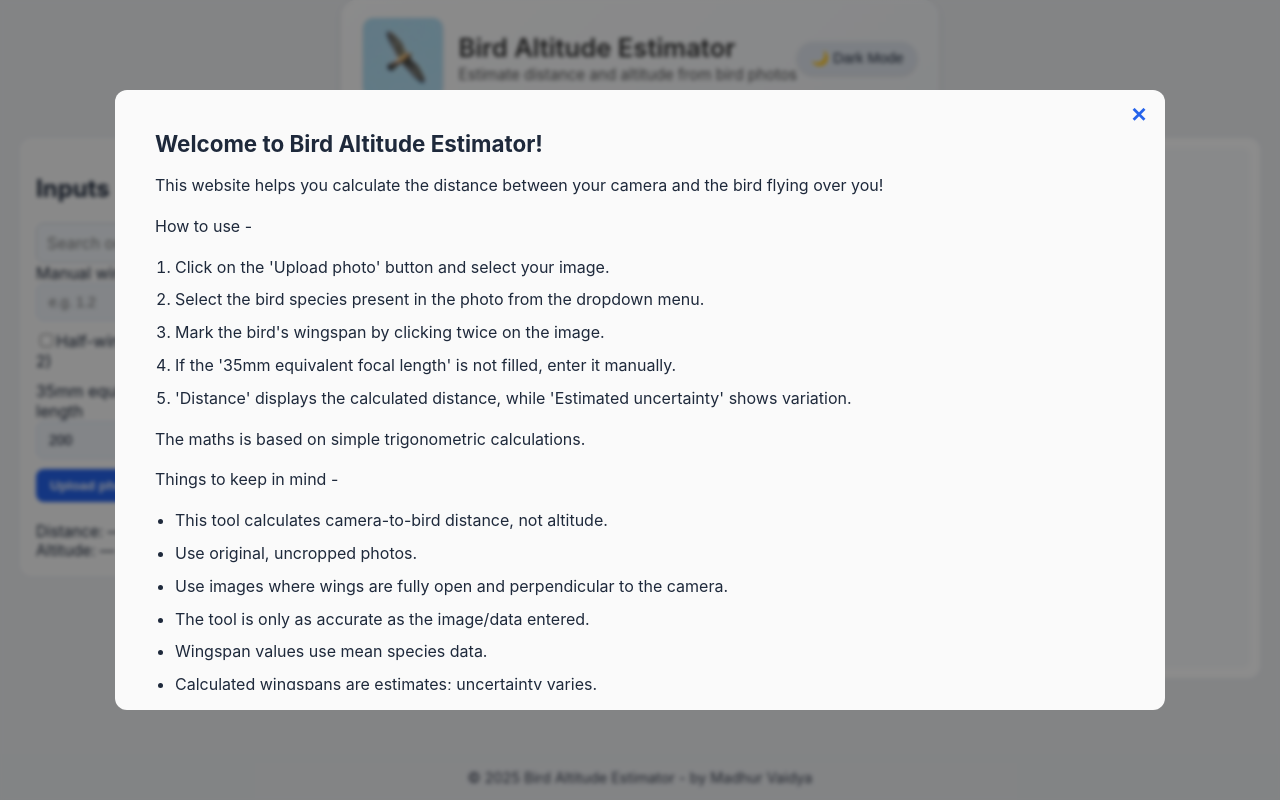
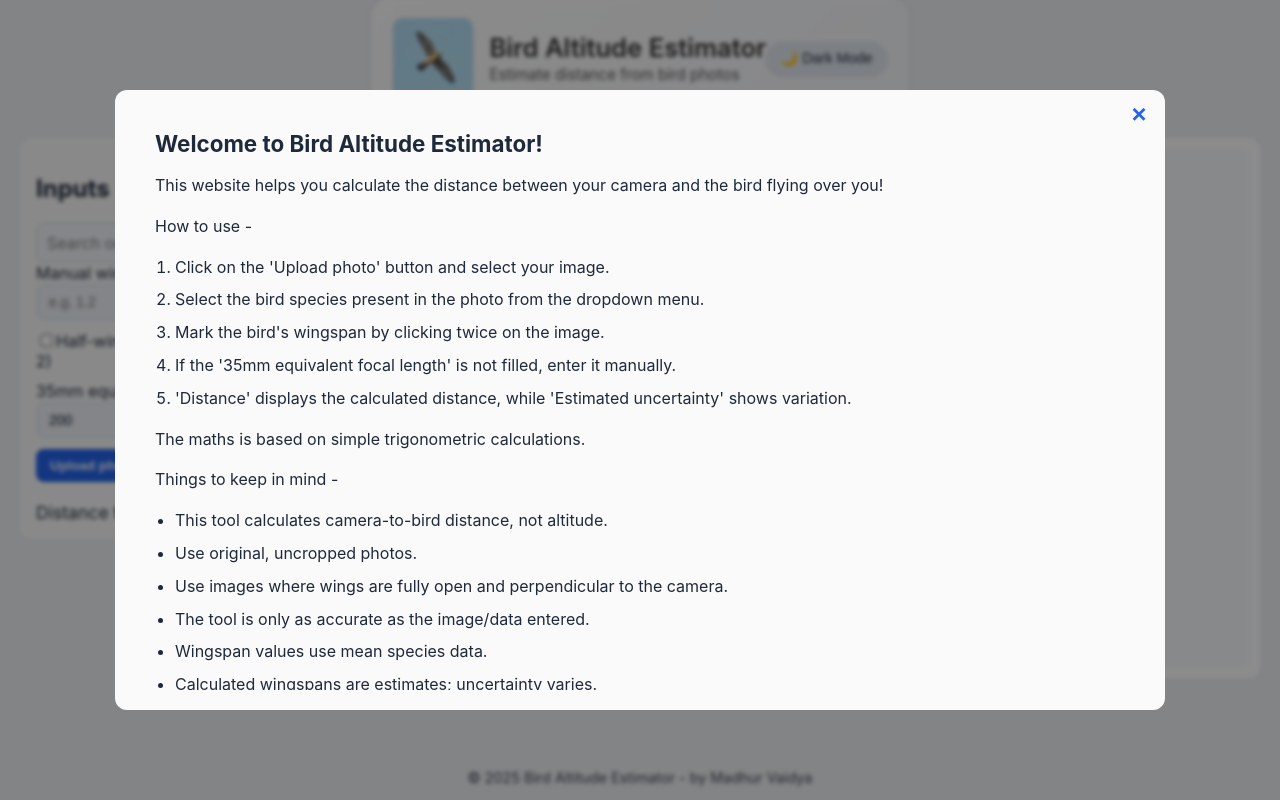
Before and after one commit to madhurpv/raptor-height, a React (Create React App) app: page / in a window 1280 px wide. Built offline with nearby package versions, Linux system fonts and the light colour scheme.

Commit message:
Removed Altitide output and camera height input

```diff
--- a/src/components/Header.js
+++ b/src/components/Header.js
@@ -90,7 +90,7 @@ export default function Header() {
               transition: "color 0.4s ease",
             }}
           >
-            Estimate distance and altitude from bird photos
+            Estimate distance from bird photos
           </p>
         </div>
       </div>
--- a/src/components/MainPage.js
+++ b/src/components/MainPage.js
@@ -153,7 +153,7 @@ export default function MainPage() {
               onChange={(e) => setF35(e.target.value)}
             />
           </div>
-          <div>
+          {/*<div>
             <label>Camera height (m)</label>
             <input
               className="input"
@@ -161,7 +161,7 @@ export default function MainPage() {
               value={cameraHeight}
               onChange={(e) => setCameraHeight(e.target.value)}
             />
-          </div>
+          </div>*/}
         </div>
 
         <div className="action-buttons">
@@ -172,8 +172,8 @@ export default function MainPage() {
         </div>
 
         <div className="results">
-          <div>Distance: {distance ? `${distance.toFixed(2)} m` : "—"}</div>
-          <div>Altitude: {altitude ? `${altitude.toFixed(2)} m` : "—"}</div>
+          <div>Distance to bird : {distance ? `${distance.toFixed(2)} m` : "—"}</div>
+          {/*<div>Altitude: {altitude ? `${altitude.toFixed(2)} m` : "—"}</div>*/}
           {uncertainty != null && (
             <div className="footer-note">
               Estimated uncertainty: ±{(uncertainty * 100).toFixed(1)}% ({(distance-distance*uncertainty).toFixed(2)}m to {(distance+distance*uncertainty).toFixed(2)}m)
--- a/src/styles/MainPage.css
+++ b/src/styles/MainPage.css
@@ -89,7 +89,7 @@
 
 .results {
   margin-top: 12px;
-  font-size: 0.95rem;
+  font-size: 1.1rem;
 }
 
 /* Light mode */
```
